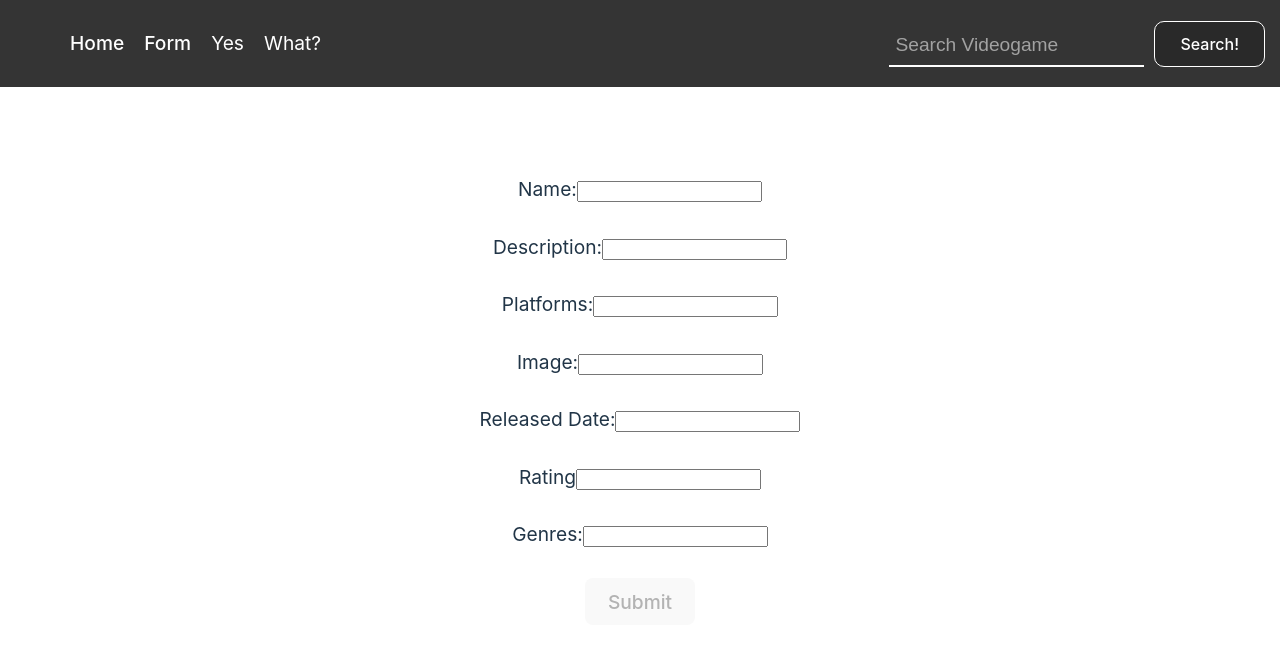
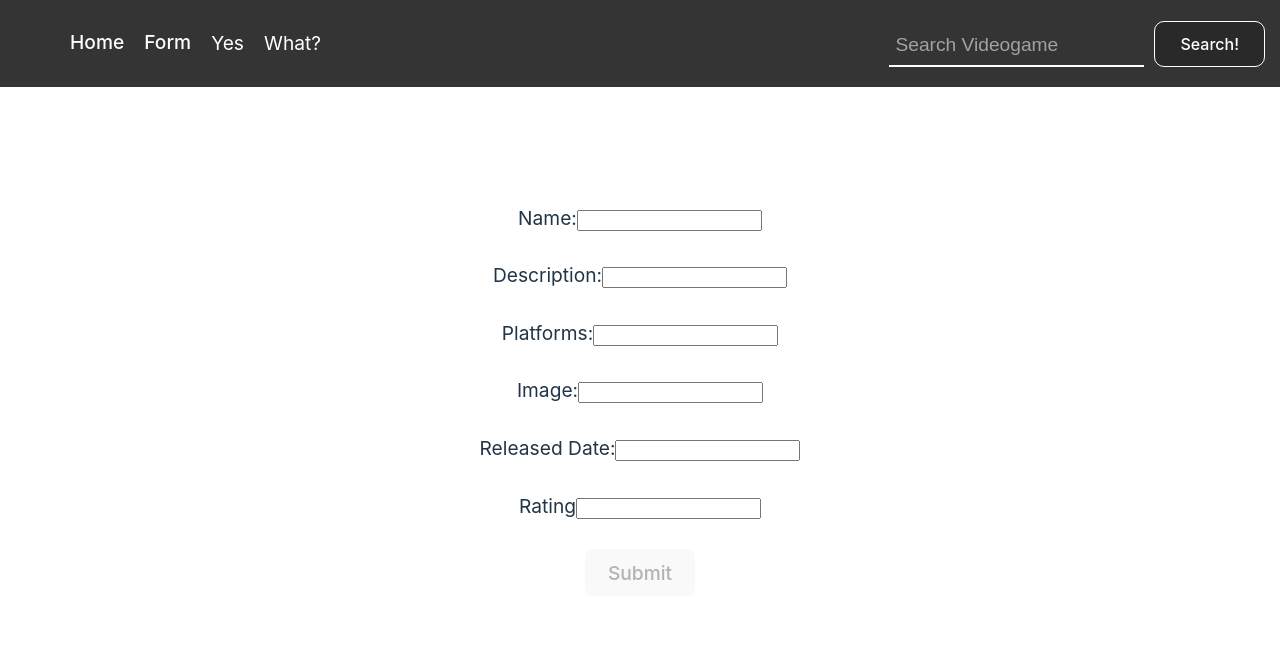
Before and after one commit to CLoboguerrero/pi-videogames, a React (Vite) app in the folder client/: page /form in a window 1280 px wide. Shown: the top 648 px of the page. Built offline with nearby package versions, Linux system fonts and the light colour scheme.

Commit message:
Bug de NavBar solucionado. Creación de componetes adicionales para el form

```diff
--- a/client/src/components/Form/Form.jsx
+++ b/client/src/components/Form/Form.jsx
@@ -2,10 +2,13 @@ import './Form.modules.css';
 import { useState } from 'react';
 import { useDispatch } from 'react-redux';
 import { postGame } from '../../redux/actions';
+import GenresMenu from './GenresMenu';
 
 
 const createVideogame = () => {
     const dispatch = useDispatch();
+
+    const [formKey, setFormKey] = useState(0);
 
     const [formData, setFormData] = useState({
         name: '',
@@ -65,6 +68,8 @@ const createVideogame = () => {
                 rating:'',
                 genres: []
             });
+
+            setFormKey((prevKey) => prevKey + 1)
 
             setErrors({
                 name: '',
@@ -155,17 +160,11 @@ const createVideogame = () => {
                 </div>
                 <br />
 
-                <div>
+                {/* <div>
                     <label htmlFor='genres'>Genres:</label>
-                    <input
-                        id='genres'
-                        name='genres'
-                        type='text'
-                        value={formData.genres.join(', ')}
-                        onChange={handleChange}
-                    />
+                    <GenresMenu key={formKey} onChange={handleChange} />
                 </div>
-                <br />
+                <br /> */}
 
                 <button
                     className={isFormValid() ? 'enabled-button' : 'disabled-button'}
--- /dev/null
+++ b/client/src/components/Form/GenresMenu.jsx
@@ -0,0 +1,59 @@
+import { useState } from "react";
+import { useSelector } from "react-redux";
+import { getGenres } from "../../redux/actions";
+
+const GenresMenu = () => {
+
+    const genresMenu = useSelector((state) => state.getGenres);
+    const [selectedGenre, setSelectedGenre] = useState('');
+    const [selectedGenresList, setSelectedGenresList] = [];
+
+    const getGenreName = (name) => {
+        const selectedGenre = genresMenu.find((genre) => genre.name === name);
+        return selectedGenre ? selectedGenre.name: '';
+    };
+
+    const handleSelectChange = (genreName) => {
+        if(!selectedGenresList.includes(genreName)){
+            setSelectedGenresList([...setSelectedGenresList, genreName]);
+            onChange({ target: { name: 'genres', value: [...selectedGenresList, genreName] } })
+        }
+    };
+
+    const handleDelete = (genre) => {
+        const updatedList = selectedGenresList.filter((genreName) => genreName !== genre);
+        selectedGenresList(updatedList);
+        onChange({ target: { name: 'genres', value: updatedList} });
+    };
+
+    const sortedGenres = genresMenu.slice().sort((a,b) => {
+        if (a.name < b.name) return -1;
+        if (a.name > b.name) return 1;
+        return 0;
+    });
+
+    return (
+        <div className='list-container'>
+            <h2>Select one or more Genres: </h2>
+            <select name='genre' value={selectedGenre} onChange={(event) => handleSelectChange(event.target.value)}>
+                <option value="">Select one or more Genres:</option>
+                {sortedGenres.map((genre) => (
+                    <option key={genre.name} value={genre.name}>
+                        {genre.name}
+                    </option>
+                ))}
+            </select>
+
+            <div>
+                {selectedGenresList.map((genreName) => (
+                    <span key={genreName}>
+                        {getGenreName(genreName)}
+                        <button onClick={() => handleDelete(genreName)}>X</button>
+                    </span>
+                ))}
+            </div>
+        </div>
+    )
+}
+
+export default GenresMenu;
--- a/client/src/components/NavBar/NavBar.modules.css
+++ b/client/src/components/NavBar/NavBar.modules.css
@@ -48,6 +48,7 @@ img#app-logo{
 
 .nav-links a {
     color: white;
+    margin-top: 18px;
 }
 
 .nav-links a:hover {
--- a/client/src/components/NavBar/Navbar.jsx
+++ b/client/src/components/NavBar/Navbar.jsx
@@ -15,8 +15,8 @@ function NavBar() {
     return(
         <nav className='nav-bar'>
             <div className='nav-links'>
-                <p><Link to = '/home'>Home</Link></p>
-                <p><Link to = '/form'><div onClick={() => handleClick()}>Form</div></Link></p>
+                <Link to = '/home'>Home</Link>
+                <Link to = '/form'><div onClick={() => handleClick()}>Form</div></Link>
                 <p>Yes</p>
                 <p>What?</p>
             </div>
```
Also changed, not shown: client/src/components/Form/PlatformsMenu.jsx (added).
